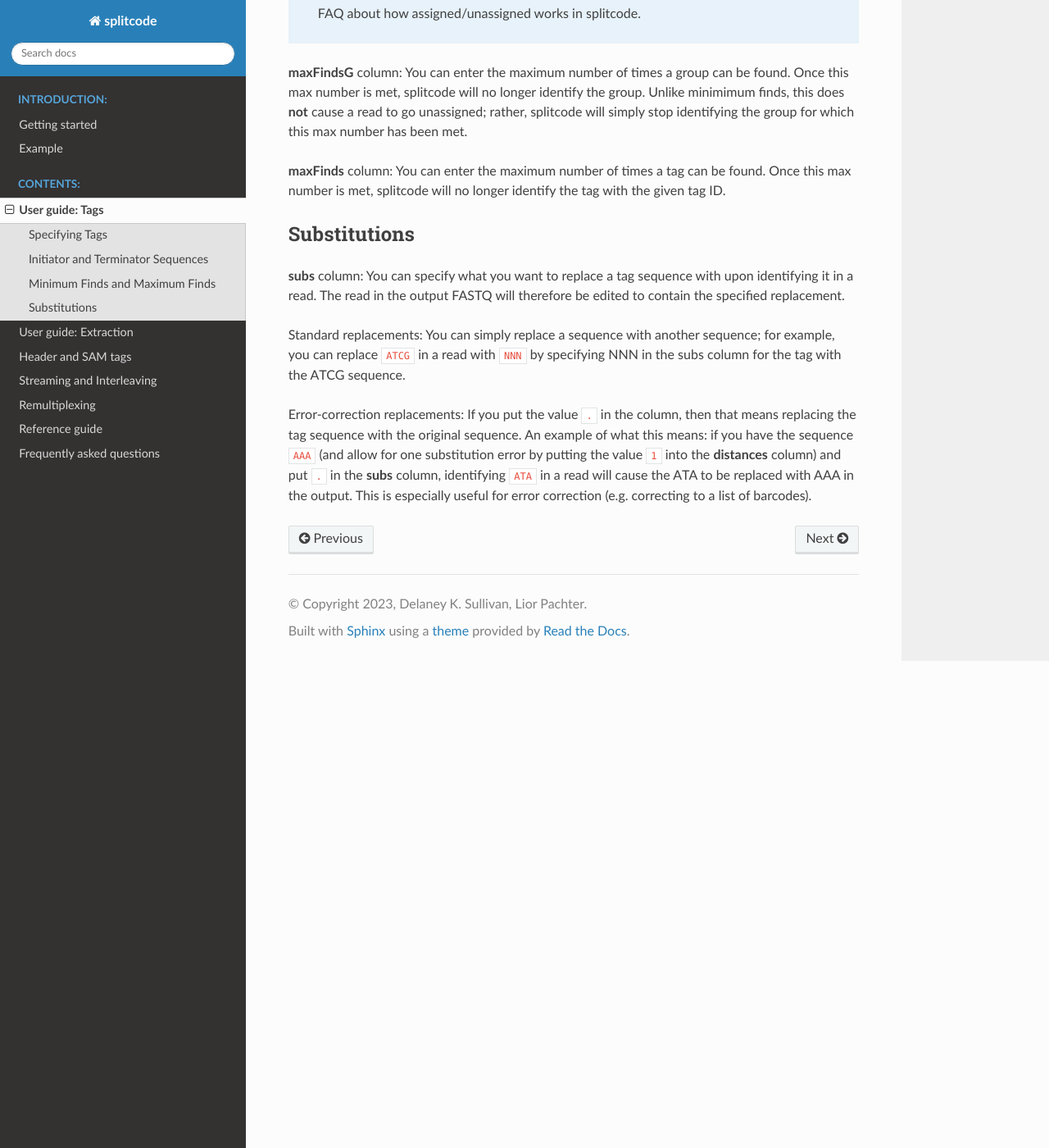
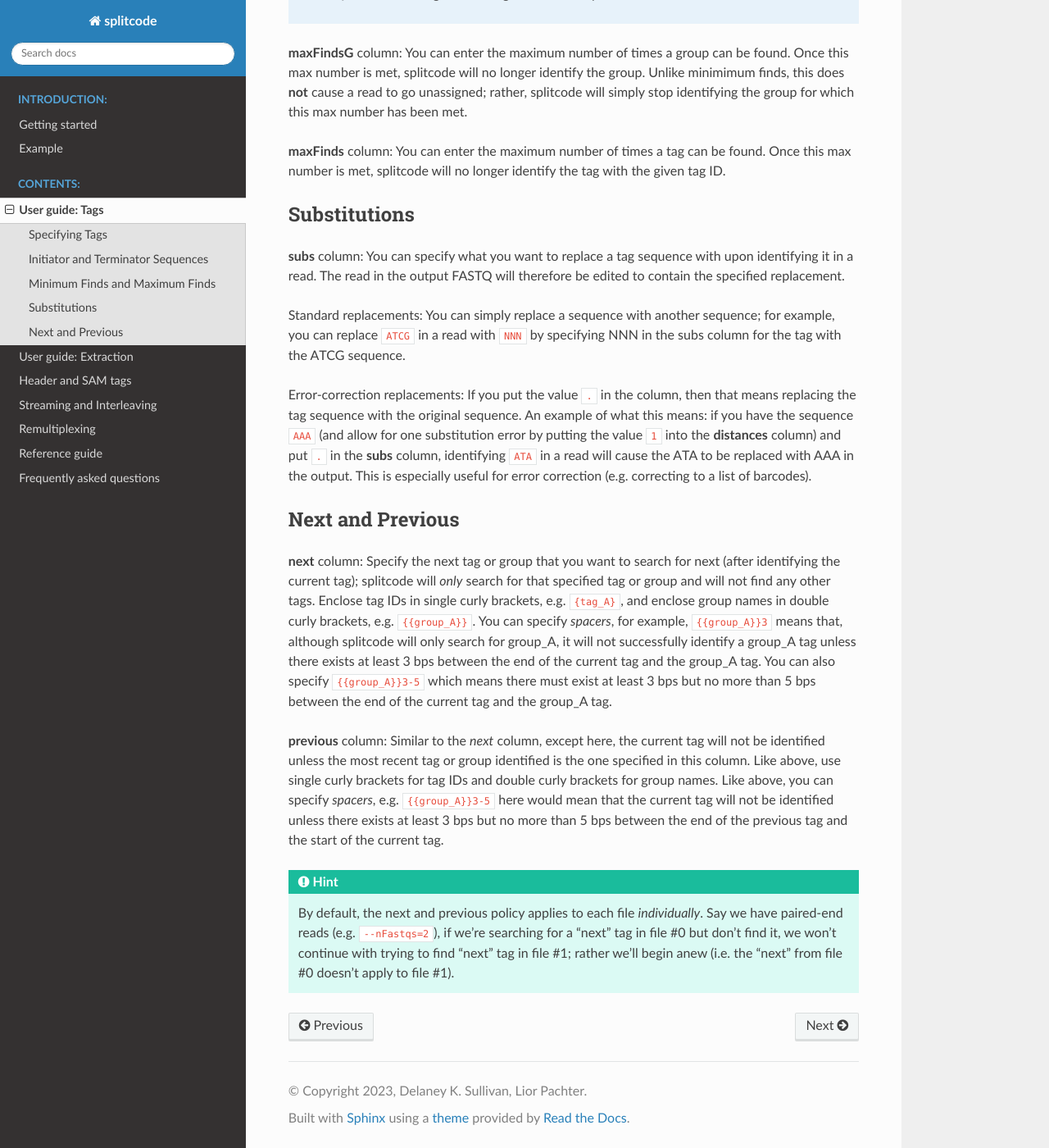
Before and after one commit to pachterlab/splitcode-tutorial, a Sphinx documentation site: the page built from docs/source/user_guide_tags.rst, in a window 1280 px wide and 1400 px high, scrolled down 1500 px. Shown: the whole window at 82% size. Built offline with Sphinx 7.4.7 and the Read the Docs theme 2.0.0, drawn with Linux system fonts in a browser that asks for light colours; some of the changed text lies outside the part shown.

Commit message:
Update user_guide_tags.rst

```diff
--- a/docs/source/user_guide_tags.rst
+++ b/docs/source/user_guide_tags.rst
@@ -57,3 +57,15 @@ Substitutions
 Standard replacements: You can simply replace a sequence with another sequence; for example, you can replace ``ATCG`` in a read with ``NNN`` by specifying NNN in the subs column for the tag with the ATCG sequence.
 
 Error-correction replacements:  If you put the value ``.`` in the column, then that means replacing the tag sequence with the original sequence. An example of what this means: if you have the sequence ``AAA`` (and allow for one substitution error by putting the value ``1`` into the **distances** column) and put ``.`` in the **subs** column, identifying ``ATA`` in a read will cause the ATA to be replaced with AAA in the output. This is especially useful for error correction (e.g. correcting to a list of barcodes).
+
+
+Next and Previous
+^^^^^^^^^^^^^^^^^
+
+**next** column: Specify the next tag or group that you want to search for next (after identifying the current tag); splitcode will *only* search for that specified tag or group and will not find any other tags. Enclose tag IDs in single curly brackets, e.g. ``{tag_A}``, and enclose group names in double curly brackets, e.g. ``{{group_A}}``. You can specify *spacers*, for example, ``{{group_A}}3`` means that, although splitcode will only search for group_A, it will not successfully identify a group_A tag unless there exists at least 3 bps between the end of the current tag and the group_A tag. You can also specify ``{{group_A}}3-5`` which means there must exist at least 3 bps but no more than 5 bps between the end of the current tag and the group_A tag.
+
+**previous** column: Similar to the *next* column, except here, the current tag will not be identified unless the most recent tag or group identified is the one specified in this column. Like above, use single curly brackets for tag IDs and double curly brackets for group names. Like above, you can specify *spacers*, e.g. ``{{group_A}}3-5`` here would mean that the current tag will not be identified unless there exists at least 3 bps but no more than 5 bps between the end of the previous tag and the start of the current tag.
+
+.. hint::
+
+   By default, the next and previous policy applies to each file *individually*. Say we have paired-end reads (e.g. ``--nFastqs=2``), if we're searching for a "next" tag in file #0 but don't find it, we won't continue with trying to find "next" tag in file #1; rather we'll begin anew (i.e. the "next" from file #0 doesn't apply to file #1).
```
Also changed, not shown: other parts of docs/source/user_guide_tags.rst (+1 -1 lines).
